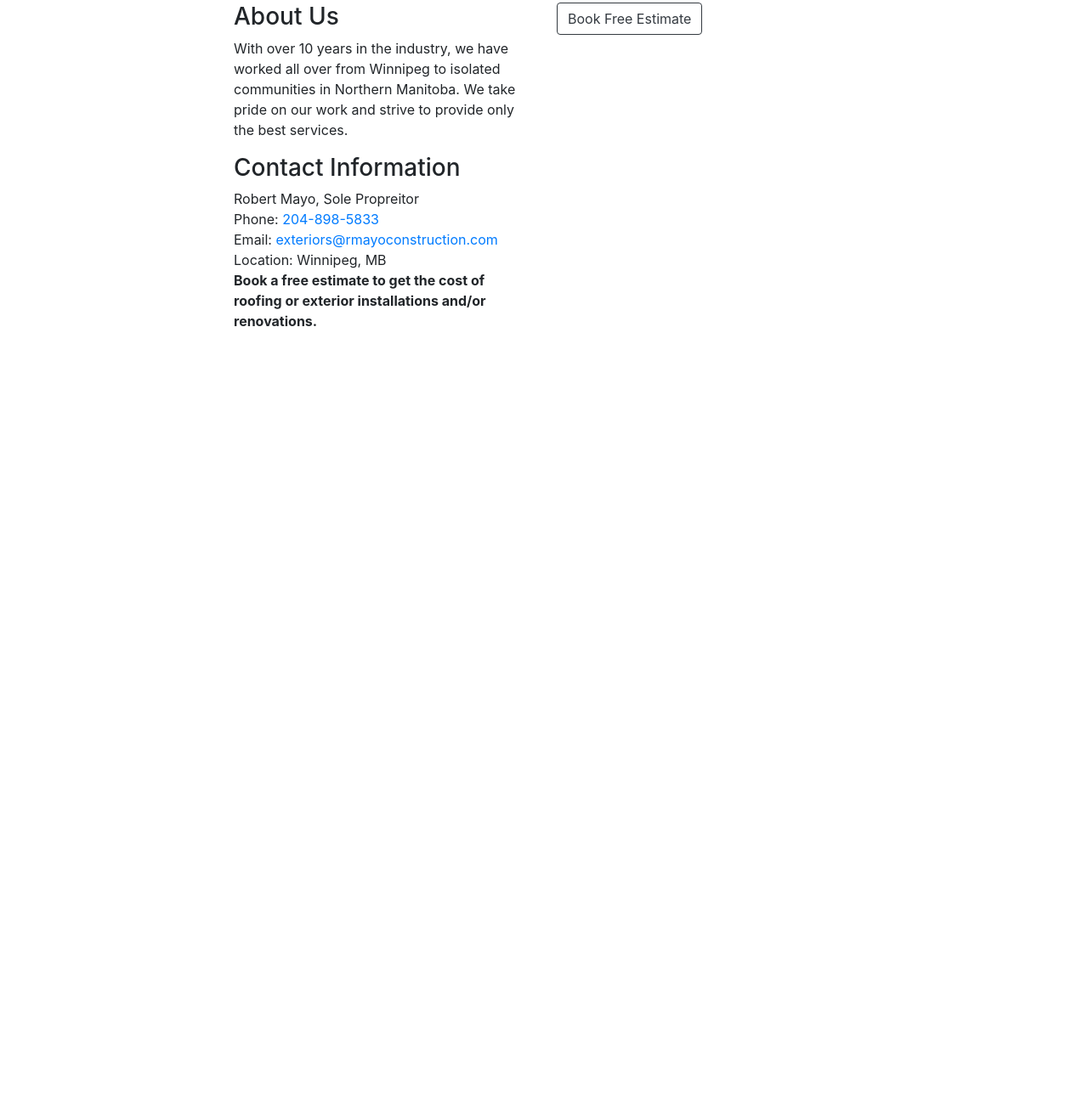
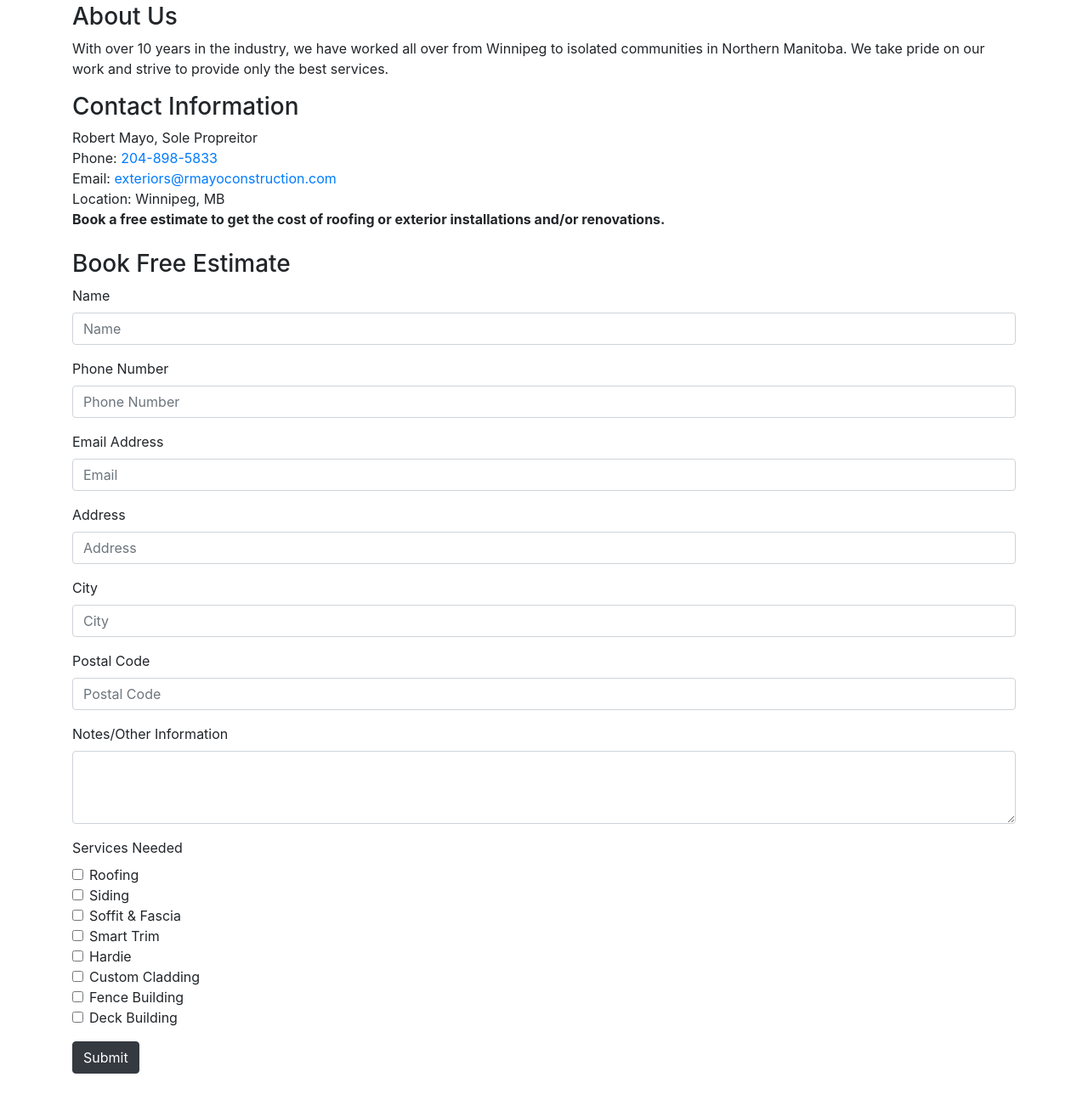
Before and after one commit to wayufluteclef/wayufluteclef.github.io, a plain HTML site: page index.html in a window 1280 px wide. Shown: the part 686-1974 px from the top of the page at 85% size. Before the commit the page ends 1100 px from the top, so only its background shows below. Drawn offline with nearby package versions, Linux system fonts and the light colour scheme.

Commit message:
Add files via upload

```diff
--- a/index.html
+++ b/index.html
@@ -55,8 +55,7 @@
         </div>
     </div>
 
-            <div class="row justify-content-center">
-                <div class="col-4">
+
                     <h3>About Us</h3>
                     <p>With over 10 years in the industry, we have worked all over from Winnipeg to isolated communities in Northern Manitoba. We take pride on our work and strive to provide only the best services.</p>
 
@@ -70,13 +69,85 @@
                     Location: Winnipeg, MB
 
                     <br><b>Book a free estimate to get the cost of roofing or exterior installations and/or renovations.</b>
-                </div>
-                <div class="col-4">
-                    <a href="contact.html"><button class="btn btn-outline-dark my-2 my-sm-0" type="submit">Book Free Estimate</button></a>
-                </div>
-            </div>
-        </div>
 
+                    <br><br>
+
+                    <h3>Book Free Estimate</h3>
+                    <form action="https://docs.google.com/forms/u/0/d/e/1FAIpQLSeDM__YU6Du_pvDC4igxz__Kw0Jo1p15fkJ1JYrwIc4Nr_CmA/formResponse">
+                        <div class="form-group">
+                            <label for="nameInput">Name</label>
+                            <input name="entry.945623979" type="text" class="form-control" id="nameInput" placeholder="Name">
+                        </div>
+                        <div class="form-group">
+                            <label for="phoneInput">Phone Number</label>
+                            <input type="text" class="form-control" id="phoneInput" placeholder="Phone Number">
+                        </div>
+                        <div class="form-group">
+                            <label for="emailInput">Email Address</label>
+                            <input type="email" class="form-control" id="emailInput" placeholder="Email">
+                        </div>
+                        <div class="form-group">
+                            <label for="addressInput">Address</label>
+                            <input type="text" class="form-control" id="addressInput" placeholder="Address">
+                        </div>
+                        <div class="form-group">
+                            <label for="cityInput">City</label>
+                            <input type="text" class="form-control" id="cityInput" placeholder="City">
+                        </div>
+                        <div class="form-group">
+                            <label for="postalInput">Postal Code</label>
+                            <input type="text" class="form-control" id="postalInput" placeholder="Postal Code">
+                        </div>
+                        <div class="form-group">
+                            <label for="exampleFormControlTextarea1">Notes/Other Information</label>
+                            <textarea class="form-control" id="exampleFormControlTextarea1" rows="3"></textarea>
+                        </div>
+                        <div class="form-group">
+                            <label for="">Services Needed</label><br>
+                            <div class="form-check">
+                            <input class="form-check-input" type="checkbox" value="" id="roofingCheckbox">
+                            <label class="form-check-label" for="roofingCheckbox">
+                                Roofing
+                            </label>
+                            <br>
+                            <input class="form-check-input" type="checkbox" value="" id="sidingCheckbox">
+                            <label class="form-check-label" for="sidingCheckbox">
+                                Siding
+                            </label>
+                            <br>
+                            <input class="form-check-input" type="checkbox" value="" id="soffitCheckbox">
+                            <label class="form-check-label" for="soffitCheckbox">
+                                Soffit & Fascia
+                            </label>
+                            <br>
+                            <input class="form-check-input" type="checkbox" value="" id="smartCheckbox">
+                            <label class="form-check-label" for="smartCheckbox">
+                                Smart Trim
+                            </label>
+                            <br>
+                            <input class="form-check-input" type="checkbox" value="" id="hardieCheckbox">
+                            <label class="form-check-label" for="hardieCheckbox">
+                                Hardie
+                            </label>
+                            <br>
+                            <input class="form-check-input" type="checkbox" value="" id="claddingCheckbox">
+                            <label class="form-check-label" for="claddingCheckbox">
+                                Custom Cladding
+                            </label>
+                            <br>
+                            <input class="form-check-input" type="checkbox" value="" id="fenceCheckbox">
+                            <label class="form-check-label" for="fenceCheckbox">
+                                Fence Building
+                            </label>
+                            <br>
+                            <input class="form-check-input" type="checkbox" value="" id="decksCheckbox">
+                            <label class="form-check-label" for="decksCheckbox">
+                                Deck Building
+                            </label>
+                            </div>
+                        </div>
+                        <input class="btn btn-dark" type="submit" value="Submit">
+                    </form>
     <br>
   </body>
 </html>
```
